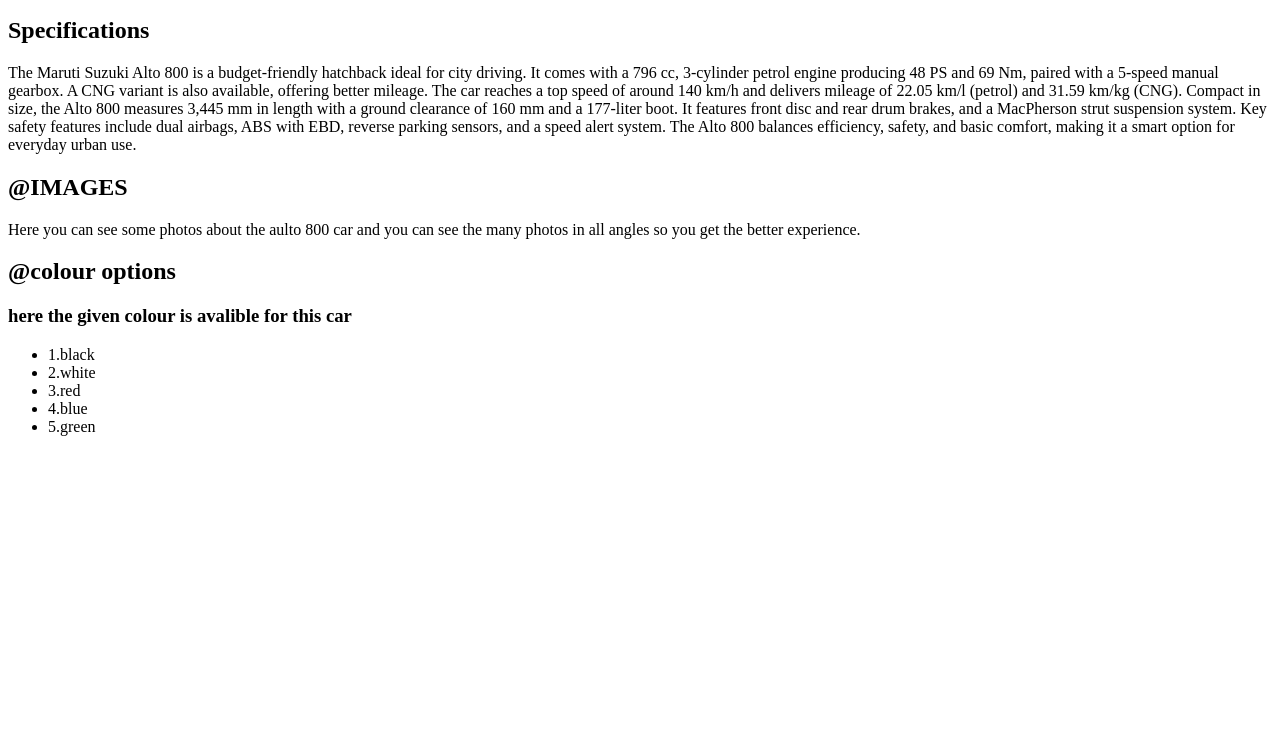
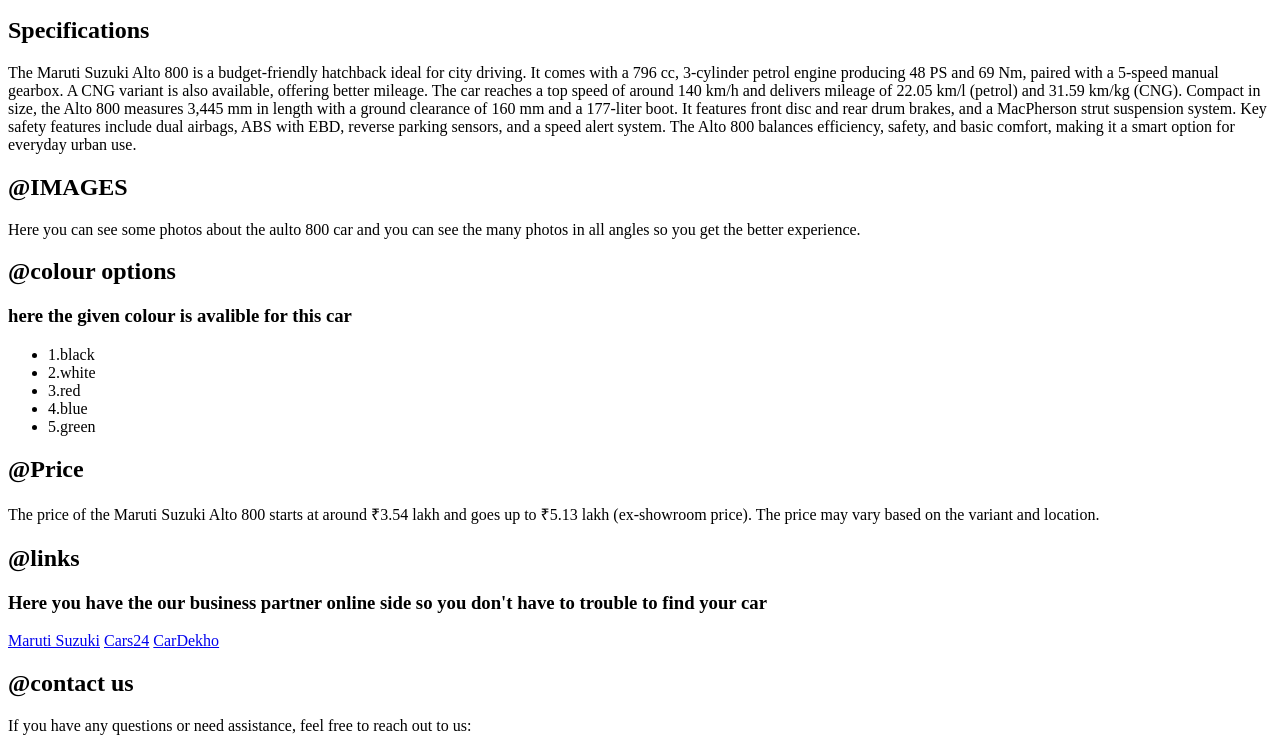
Before and after one commit to aryan25-kotadiya/CARINFORMATION, a plain HTML site: page index.html in a window 1280 px wide. Shown: the part 101-852 px from the top of the page. Before the commit the page ends 800 px from the top, so only its background shows below. Drawn offline with Linux system fonts and the light colour scheme.

Commit message:
up to links

```diff
--- a/index.html
+++ b/index.html
@@ -27,6 +27,16 @@ Compact in size, the Alto 800 measures 3,445 mm in length with a ground clearanc
     <li>5.green</li>
 </ul>
 
+<h2>@Price</h2>
+<p>The price of the Maruti Suzuki Alto 800 starts at around ₹3.54 lakh and goes up to ₹5.13 lakh (ex-showroom price). The price may vary based on the variant and location.</p>
 
+<h2>@links</h2>
+<h3>Here you have the our business partner online side so you don't have to trouble to find your car</h3>
+<a href="https://www.marutisuzuki.com/">Maruti Suzuki</a>
+<a href="https://www.cars24.com/">Cars24</a>
+<a href="https://www.cardekho.com/">CarDekho</a>
+
+<h2>@contact us</h2>
+<p>If you have any questions or need assistance, feel free to reach out to us:</p>
 </body>
 </html>
```
